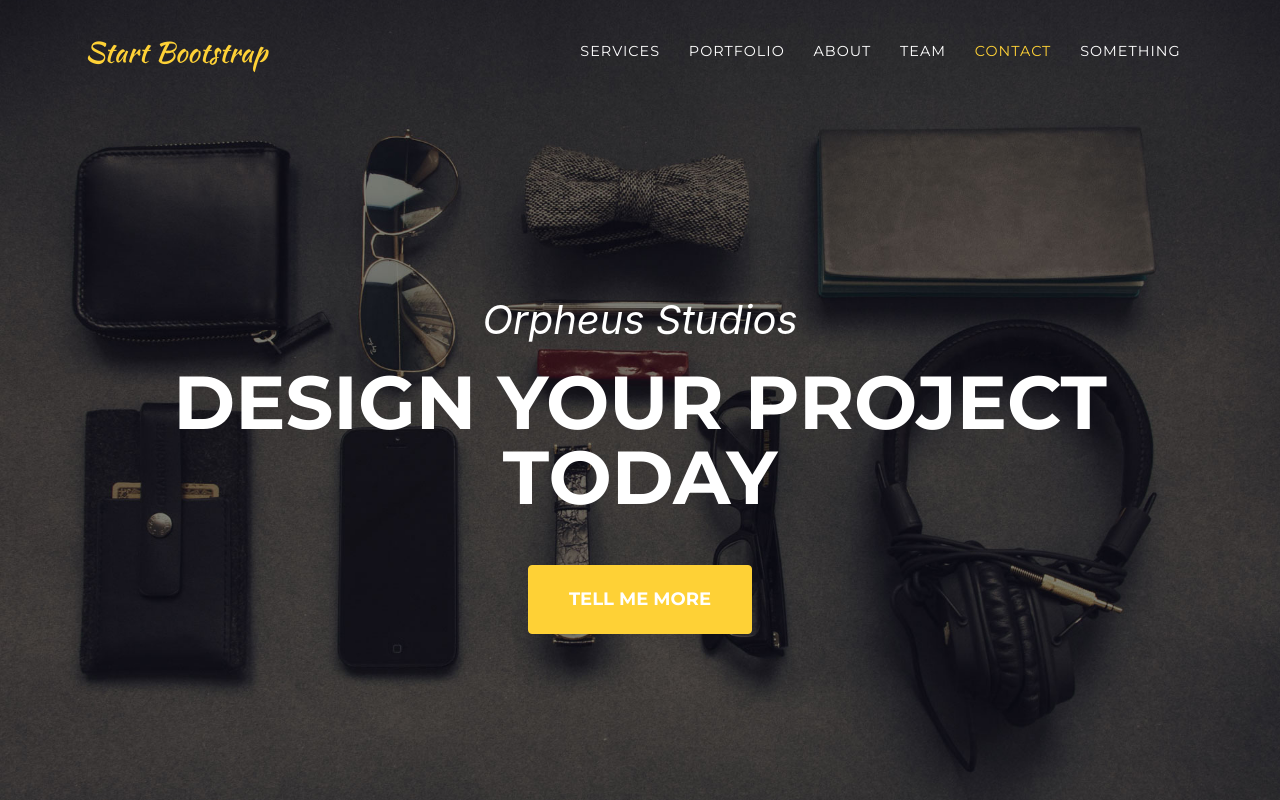
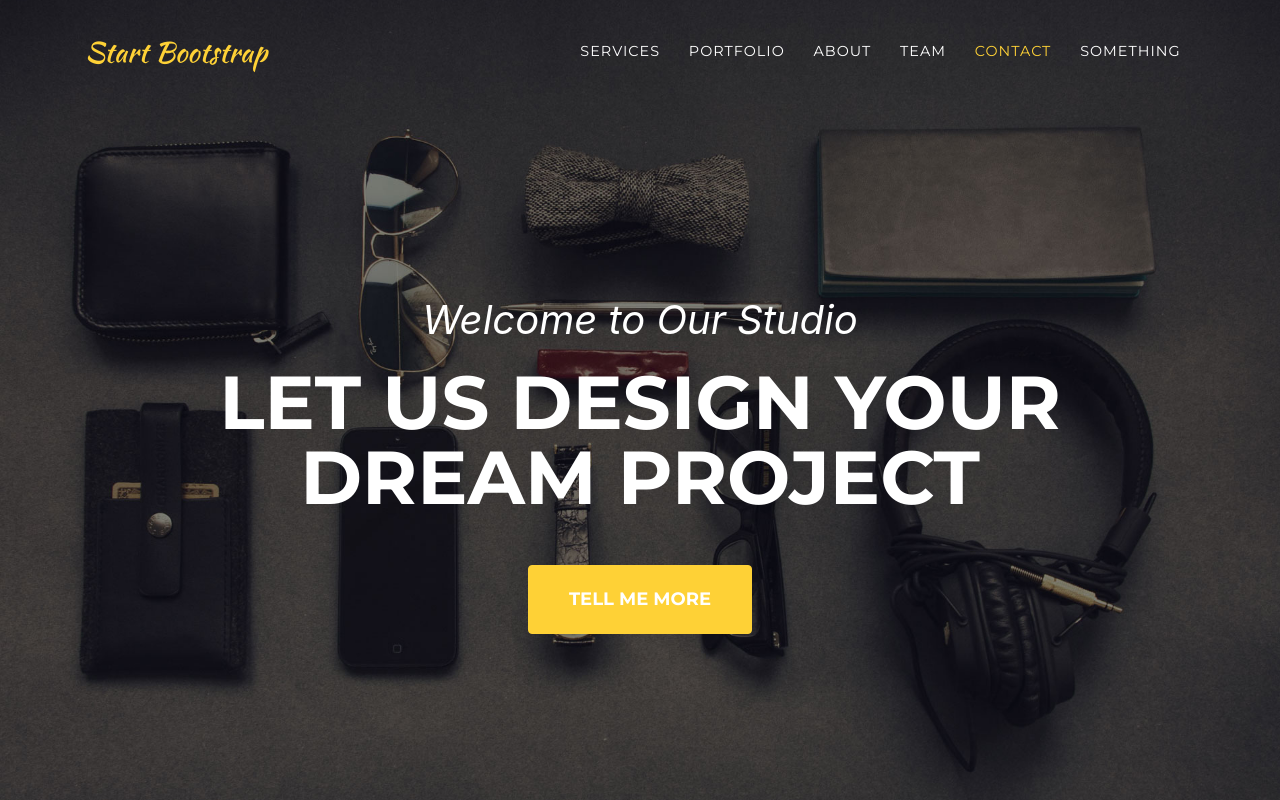
Before and after one commit to zmarkan/circleci-demo, a website: page index.html in a window 1280 px wide. Shown: the top 800 px of the page. Drawn offline with nearby package versions, Linux system fonts and the light colour scheme; a web font is replaced by a local one.

Commit message:
Heading changes

```diff
--- a/index.html
+++ b/index.html
@@ -64,8 +64,8 @@
   <header class="masthead">
     <div class="container">
       <div class="intro-text">
-        <div class="intro-lead-in">Orpheus Studios</div>
-        <div class="intro-heading text-uppercase">Design Your Project Today</div>
+        <div class="intro-lead-in">Welcome to Our Studio</div>
+        <div class="intro-heading text-uppercase">Let Us Design Your Dream Project</div>
         <a class="btn btn-primary btn-xl text-uppercase js-scroll-trigger" href="#services">Tell Me More</a>
       </div>
     </div>
```
